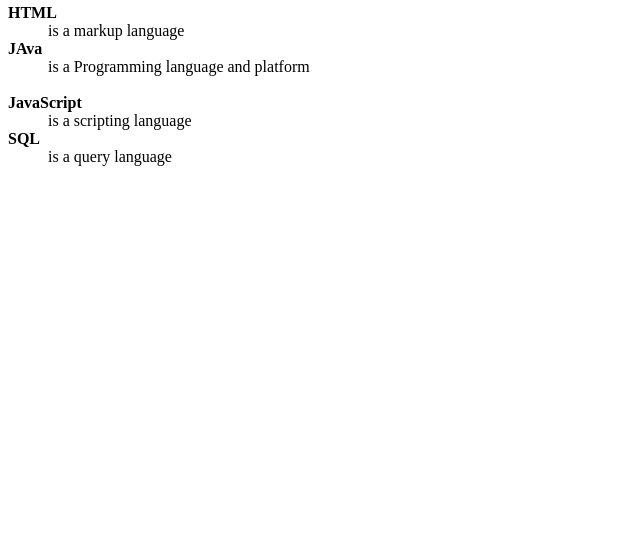
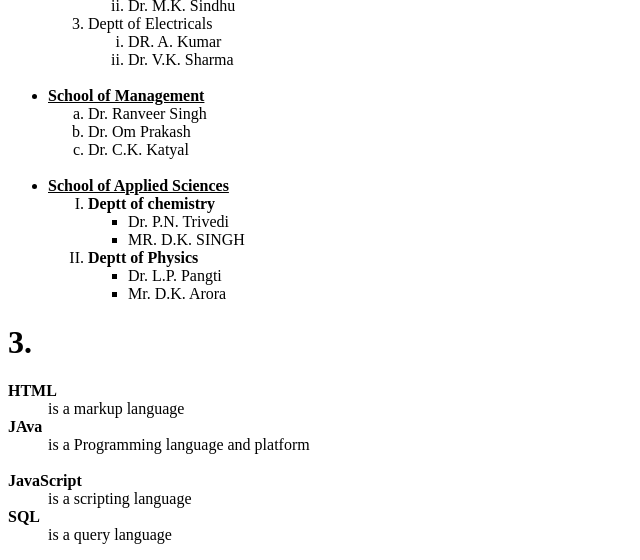
Before and after one commit to PRIMUS444/HTML-CSS-JS, a plain HTML site: page assignment1.html in a window 1280 px wide. Shown: the part 418-978 px from the top of the page, without its empty margins (0-640 px from the left). Before the commit the page ends 800 px from the top, so only its background shows below. Drawn offline with Linux system fonts and the light colour scheme.

Commit message:
Experiment 1 updated

```diff
--- a/assignment1.html
+++ b/assignment1.html
@@ -17,11 +17,49 @@
     </pre>
     <br>
     <h1>2.</h1>
-    <ul>
-        <li>School of engineering
-        <ol >Deptt of Computer science
-            <ol>DR. O</ol>
-        </ol></li>
+    <ul type="disc">
+        <li><b><u>School of engineering</u></b>
+            <ol type="1" >
+                <li>Deptt of Computer science</li>
+                <ol type="i">
+                    <li>DR. P. K. GHOSH</li>
+                    <li>Dr. Sumit Kumar</li>
+                    <li>Dr. N. K. Mehta</li>
+                </ol>
+                <li>Deptt of Electronics</li>
+                <ol type="i">
+                    <li>DR. P. K. Gupta</li>
+                    <li>Dr. M.K. Sindhu</li>
+                </ol>
+                <li>Deptt of Electricals</li>
+                <ol type="i">
+                    <li>DR. A. Kumar</li>
+                    <li>Dr. V.K. Sharma</li>
+                </ol>
+             </ol>
+        </li><br>
+        <li><b><u>School of Management</u></b>
+            <ol type="a">
+                <li>Dr. Ranveer Singh</li>
+                <li>Dr. Om Prakash</li>
+                <li>Dr. C.K. Katyal</li>
+            </ol><br>
+         <li><b><u>School of Applied Sciences</u></b>
+             <ol type="I">
+                <li><b>Deptt of chemistry</b>
+                  <ul type="square">
+                      <li>Dr. P.N. Trivedi</li>
+                      <li>MR. D.K. SINGH</li>
+                  </ul>
+                </li>
+                <li><b>Deptt of Physics</b>
+                  <ul type="square" >
+                      <li>Dr. L.P. Pangti</li>
+                      <li>Mr. D.K. Arora</li>
+                  </ul>
+               </li>
+
+
 
     </ul>
 
```
